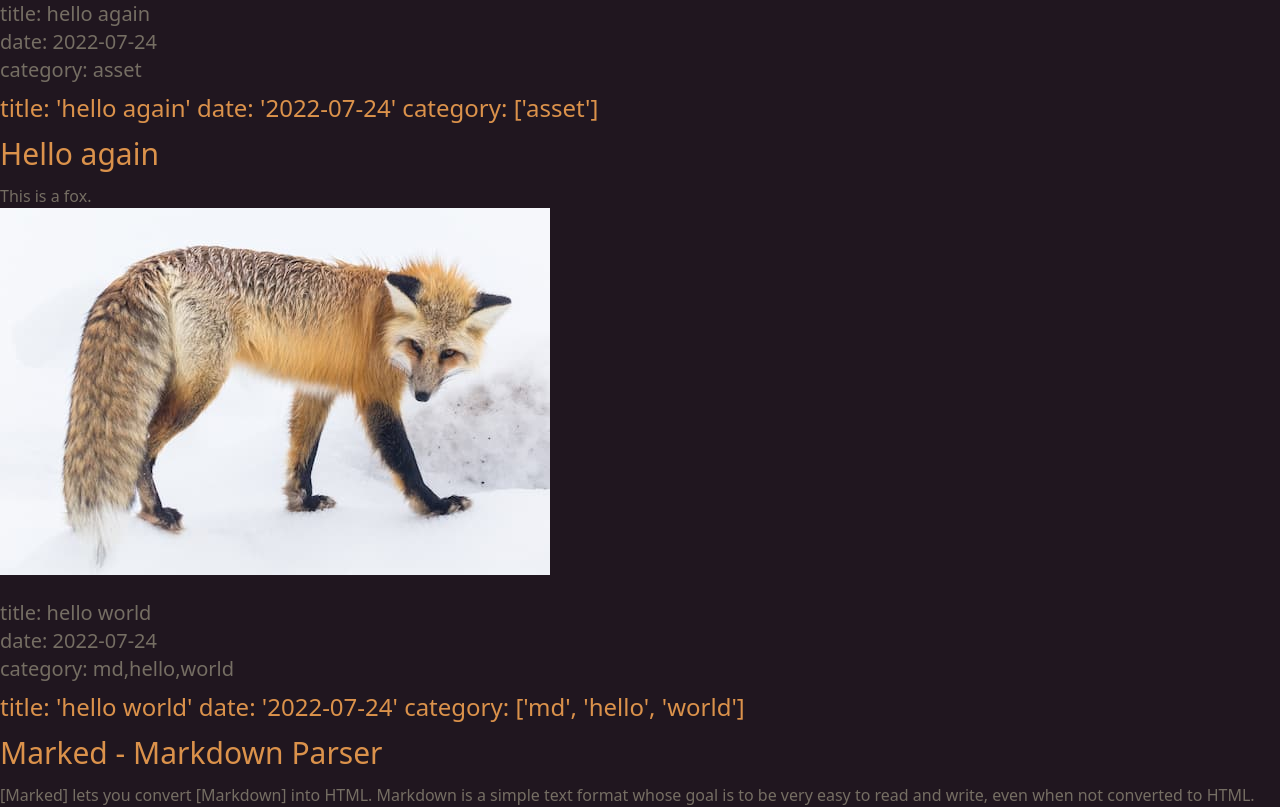
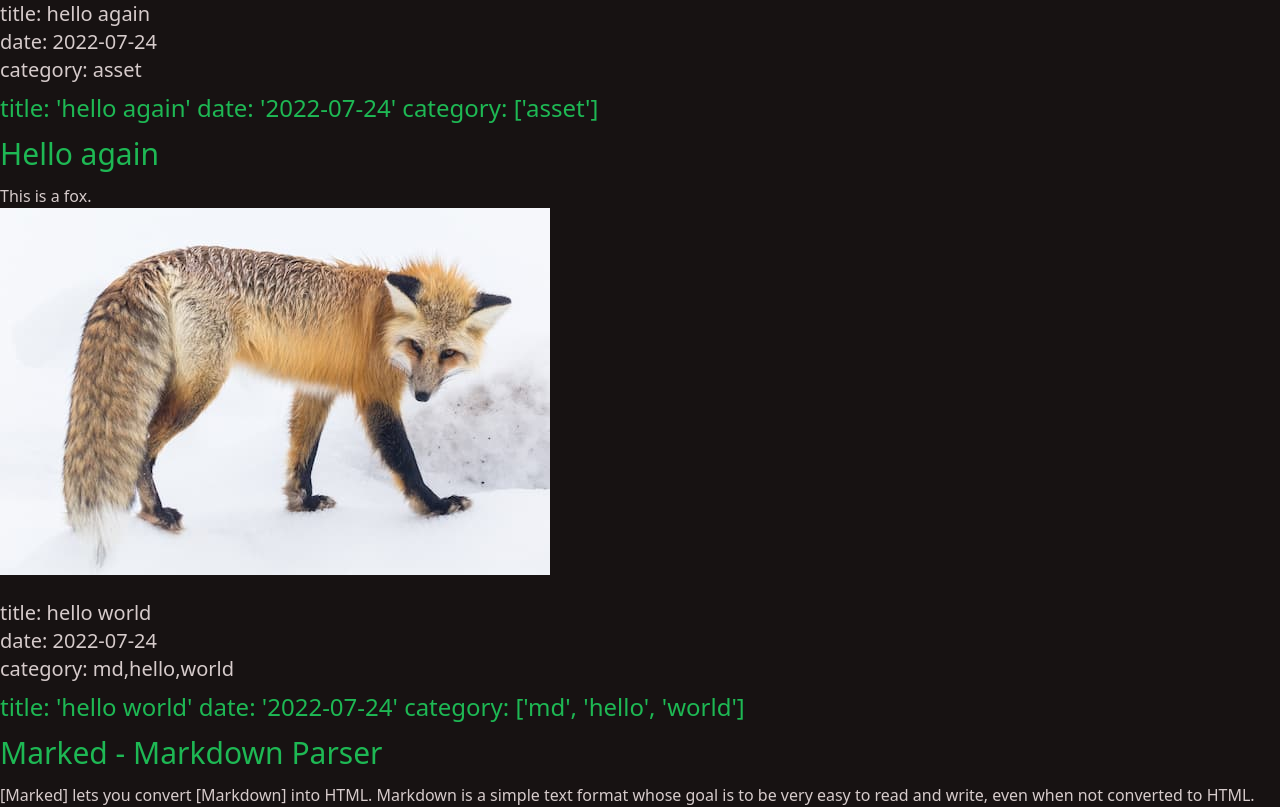
Before and after one commit to tzynwang/next-blog-v2, a Next.js app: page / in a window 1280 px wide. Shown: the top 807 px of the page. Built offline with nearby package versions, Linux system fonts and the light colour scheme.

Commit message:
[feat] update daisyui theme to forest

```diff
--- a/tailwind.config.js
+++ b/tailwind.config.js
@@ -2,6 +2,6 @@ module.exports = {
   content: ['./pages/**/*.{js,ts,jsx,tsx}'],
   plugins: [require('daisyui')],
   daisyui: {
-    themes: ['coffee'],
+    themes: ['forest'],
   },
 };
```
